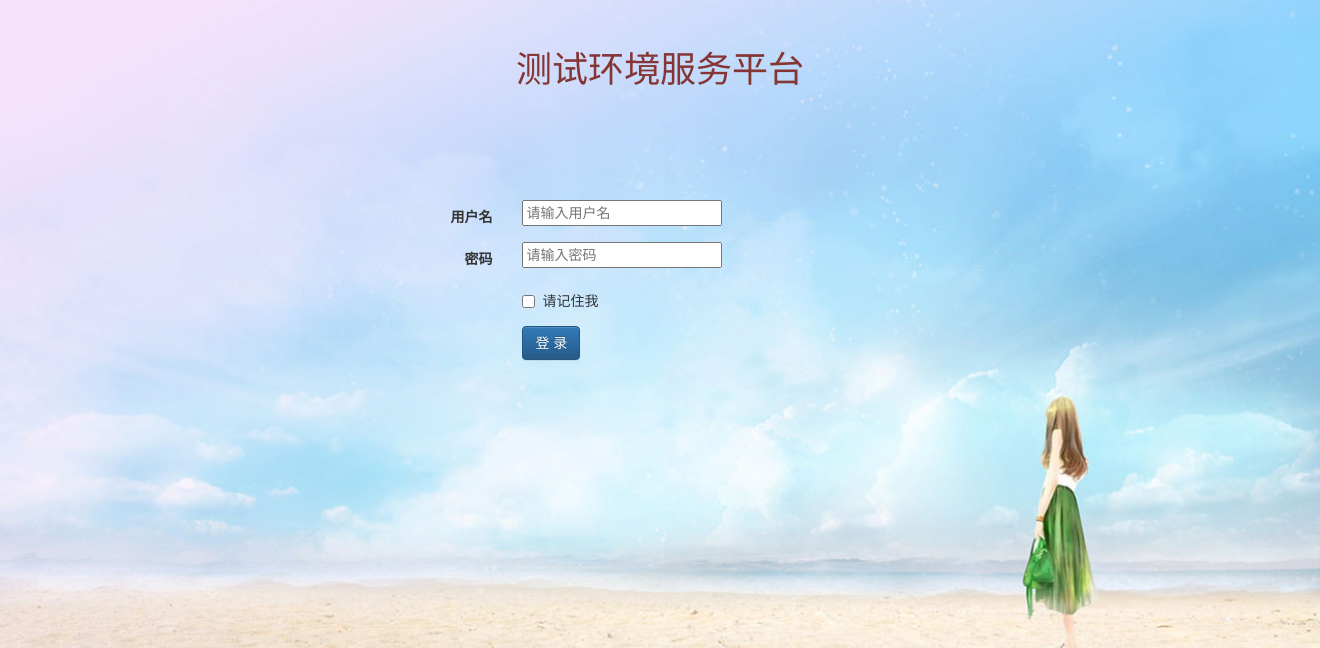
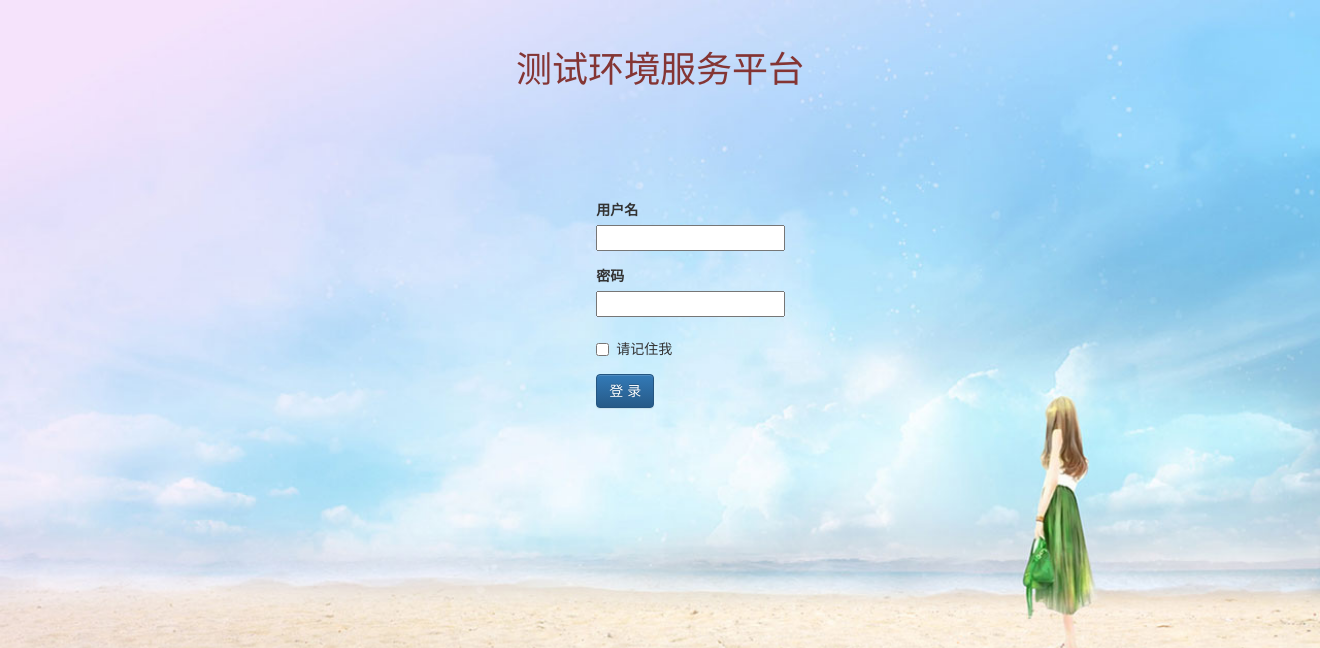
Before and after one commit to WangZhenhai/test_flask, a Flask app: page /login in a window 1320 px wide. Shown: the top 648 px of the page. Run offline with Flask 2, Linux system fonts and the light colour scheme; some libraries are stand-ins or nearby versions.

Commit message:
update login.html css

```diff
--- a/templates/login.html
+++ b/templates/login.html
@@ -17,27 +17,25 @@
             <!-- #用来实现在配置中激活的csrf保护-->
             {{ form.hidden_tag() }}
             <div class="form-group">
-                <label for="username" class="col-sm-2 control-label" style="display: inline;">用户名</label>
-                <div class="col-sm-10">
-                    <input type="text" class="input-block-level required error" name="username" id="username"
-                           placeholder="请输入用户名" style="display: inline;width: 200px;" autocomplete="off">
+                <div class="col-sm-offset-3 col-sm-10">
+                    {{ form.username.label }}<br>
+                    {{ form.username(size=20) }}<br>
                     {% for error in form.username.errors %}
                         <span style="color: red;">[{{ error }}]</span>
                     {% endfor %}
                 </div>
             </div>
             <div class="form-group">
-                <label for="password" class="col-sm-2 control-label" style="display: inline;">密码</label>
-                <div class="col-sm-10">
-                    <input type="password" id="password" name="password" class="input-block-level required error"
-                           placeholder="请输入密码" style="display: inline;width: 200px;" autocomplete="off">
+                <div class="col-sm-offset-3 col-sm-10">
+                    {{ form.password.label }}<br>
+                    {{ form.password(size=20) }}<br>
                     {% for error in form.password.errors %}
                         <span style="color: red;">[{{ error }}]</span>
                     {% endfor %}
                 </div>
             </div>
             <div class="form-group">
-                <div class="col-sm-offset-2 col-sm-10">
+                <div class="col-sm-offset-3 col-sm-10">
                     <div class="checkbox">
                         <label>
                             <input type="checkbox">请记住我
@@ -46,12 +44,26 @@
                 </div>
             </div>
             <div class="form-group">
-                <div class="col-sm-offset-2 col-sm-10">
-                    <input class="btn btn-large btn-primary" type="submit" value="登 录">
+                <div class="col-sm-offset-3 col-sm-10">
+                    <input class="btn btn-large btn-primary" type="submit" value="登 录" onsubmit="checkForm()">
                 </div>
             </div>
         </form>
     </div>
 {% endblock %}
 </body>
+<script type="text/javascript">
+    $(document).ready(function checkForm() {
+        if (document.getElementById("username").value.length === 0) {
+            alert("请输入用户名");
+            return false;
+        } else if (document.getElementById("password").value.length === 0) {
+            alert("请输入密码");
+            return false;
+        } else {
+            alert("登录成功");
+            return true;
+        }
+    });
+</script>
 </html>
```
